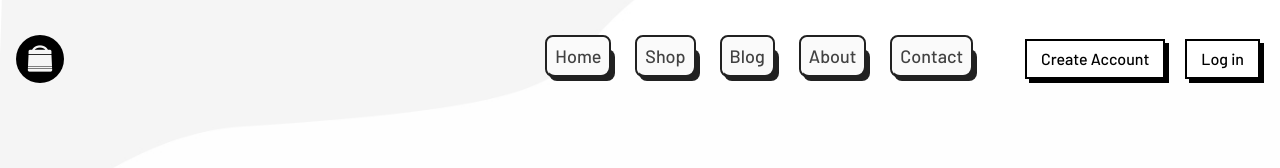
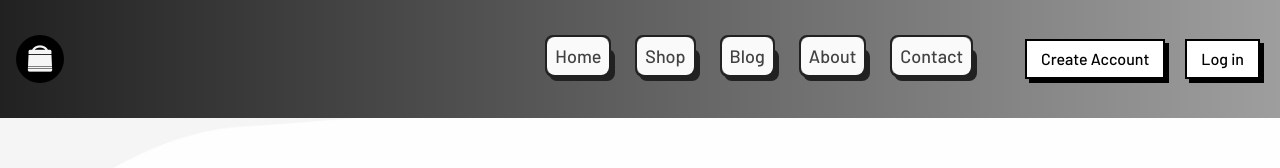
Before and after one commit to iwai-0310/Ecom-React, a React (Vite) app: page / in a window 1280 px wide. Shown: the top 168 px of the page. Built offline with nearby package versions, Linux system fonts and the light colour scheme; no server answers.

Commit message:
Adds linear-gradient to navitem

```diff
--- a/src/components/NavItems.jsx
+++ b/src/components/NavItems.jsx
@@ -64,7 +64,7 @@ const NavItems = () => {
       </div>
 
       {/* nav bottom starts here */}
-      <div className="nav-bottom">
+      <div className="nav-bottom bg-gradient-to-r from-gray-900 via-gray-700 to-gray-500 ">
         <div className="nav-bottom-header">
           <div className="header-wrapper flex-auto ">
             {/* logo */}
--- a/src/pages/home/Banner.jsx
+++ b/src/pages/home/Banner.jsx
@@ -5,8 +5,8 @@ import SelectedCategory from "../../components/SelectedCategory";
 
 // title for banner
 const title = (
-  <h2>
-    Search Your One From <span className="text-yellow-900">Thousands</span> of
+  <h2 className="text-orange-900">
+    Search Your One From <span className="text-gray-900">Thousands</span> of
     Products
   </h2>
 );
@@ -51,7 +51,7 @@ const Banner = () => {
   return (
     <div className="banner-section style-4">
       <div className="container">
-        <div className="banner-content">
+        <div className="banner-content text-orange-900">
           {/* title */}
           {title}
           {/* search input */}
```
